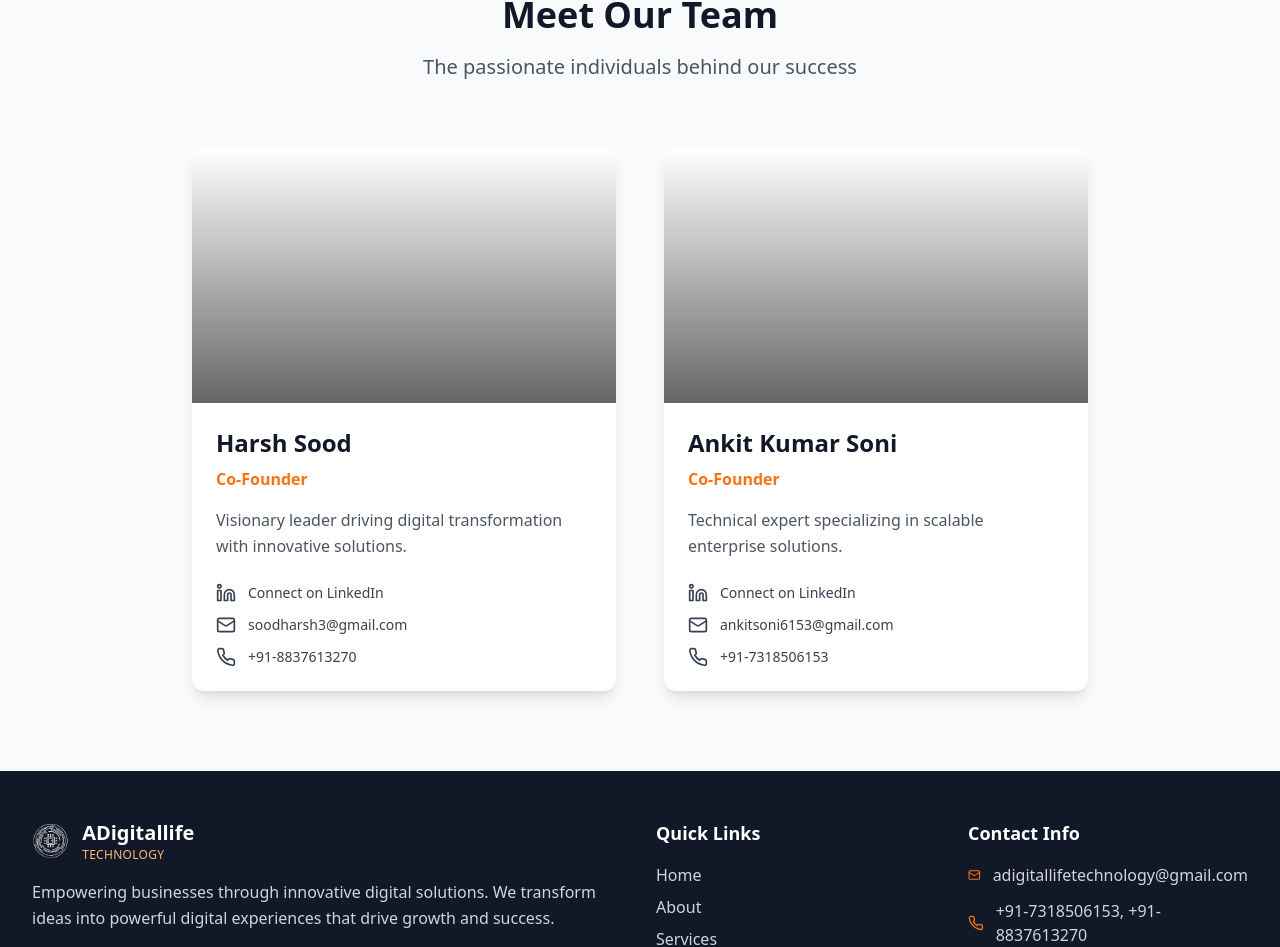
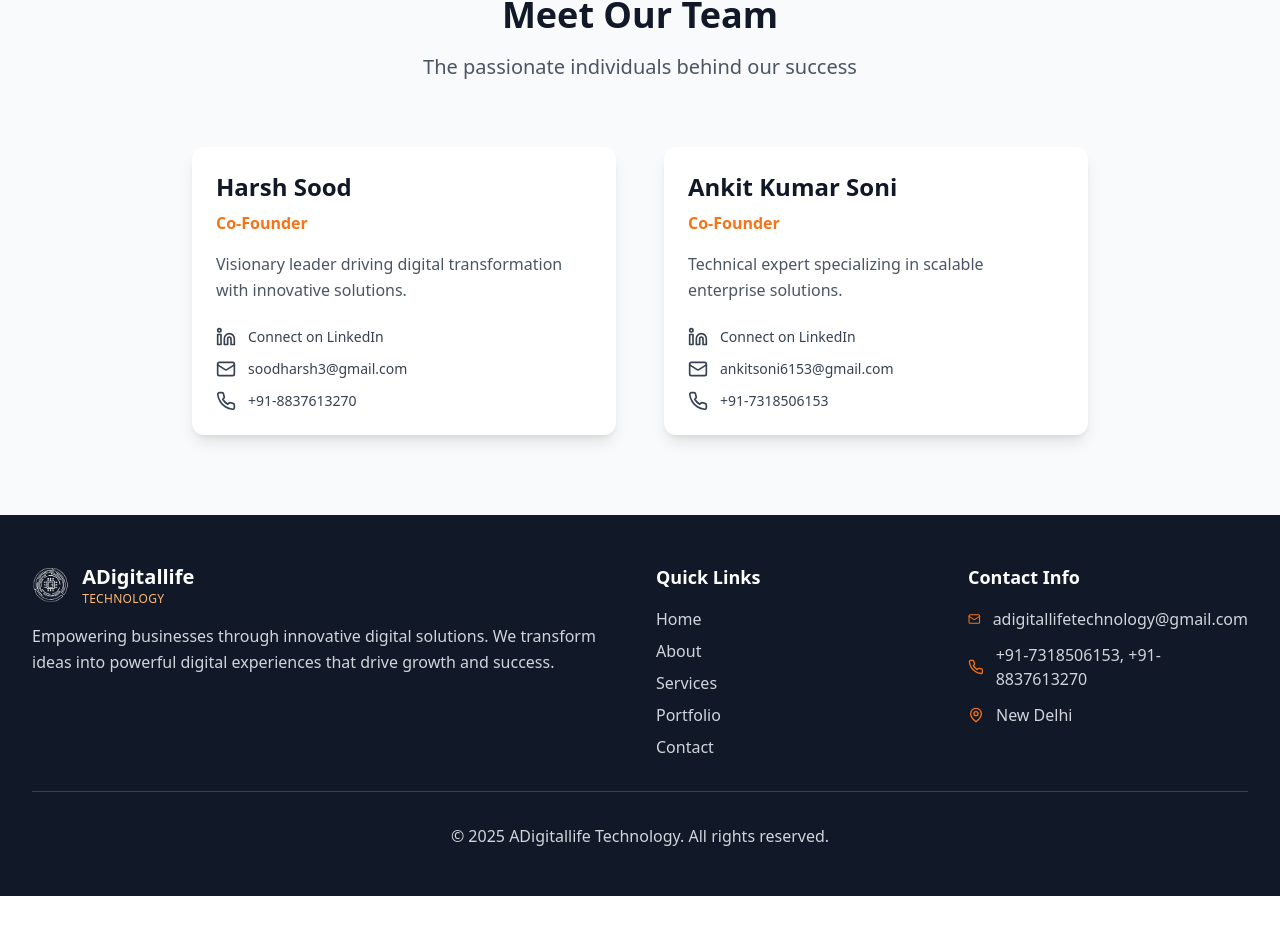
Before and after one commit to adigitallifetechnology/adigitallife-technology, a React (Vite) app: page /about in a window 1280 px wide. Shown: the part 1968-2915 px from the top of the page. After the commit the page ends 2864 px from the top, so only its background shows below. Built offline with nearby package versions, Linux system fonts and the light colour scheme.

Commit message:
Update About.tsx

```diff
--- a/src/pages/About.tsx
+++ b/src/pages/About.tsx
@@ -205,9 +205,6 @@ const About = () => {
                 key={index}
                 className="bg-white rounded-xl shadow-lg overflow-hidden hover:shadow-xl transition-shadow duration-300"
               >
-                <div className="relative h-64">
-                  <div className="absolute inset-0 bg-gradient-to-t from-black/60 to-transparent"></div>
-                </div>
                 <div className="p-6">
                   <h3 className="text-2xl font-bold text-gray-900 mb-2">
                     {member.name}
```
